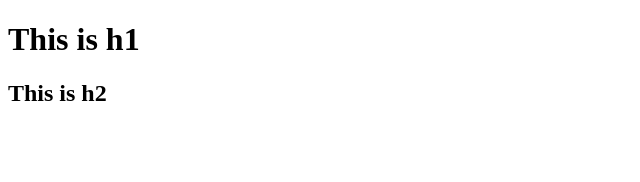
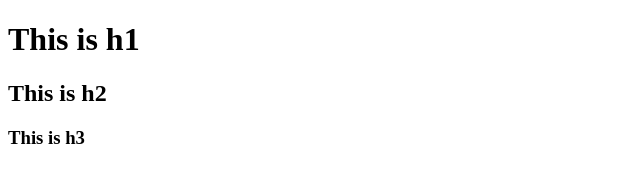
Before and after one commit to Vijaykumar308/learning-git, a plain HTML site: page index.html in a window 1280 px wide. Shown: the full height of the page, 0-640 px from the left. Drawn offline with Linux system fonts and the light colour scheme.

Commit message:
add h3 tag

```diff
--- a/index.html
+++ b/index.html
@@ -9,5 +9,6 @@
 <body>
     <h1>This is h1</h1>
     <h2>This is h2</h2>
+    <h3>This is h3</h3>
 </body>
 </html>
```
